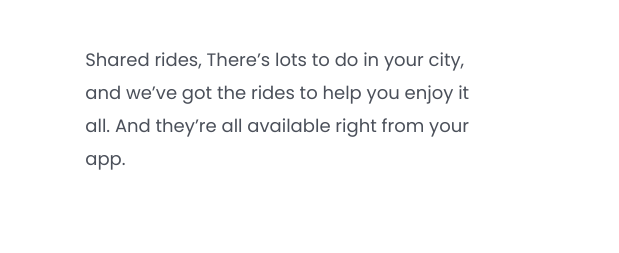
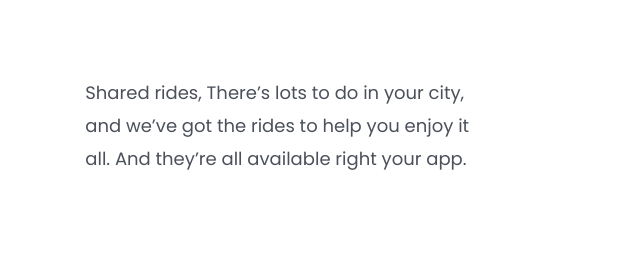
Before and after one commit to Digo-Nery/Devclub, a plain HTML site: page css/padding/desafio.html in a window 1280 px wide. Shown: the part 429-682 px from the top of the page, 661-1280 px from the left. Drawn offline with Linux system fonts and the light colour scheme.

Commit message:
alteraçao do paragrafo

```diff
--- a/css/padding/desafio.html
+++ b/css/padding/desafio.html
@@ -28,7 +28,7 @@
             <h1>Wide coverage <br>location</h1>
             <p>
               Shared rides, There’s lots to do in your city, and  we’ve got the rides to
-              help you enjoy it all. And  they’re all available right from your app.
+              help you enjoy it all. And  they’re all available right  your app.
             </p>
             <a href="" class="link-more">learn more</a>
         </section>
```
